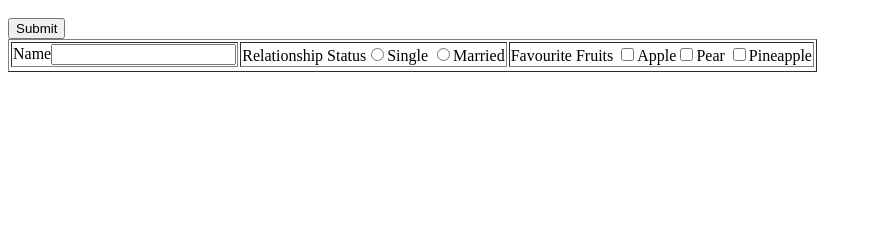
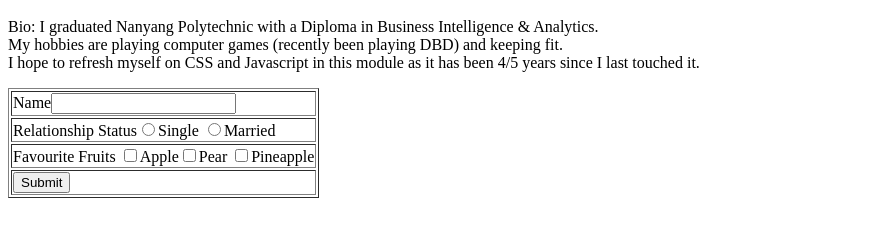
Before and after one commit to AndrewSKY99/AndrewSKY.github.io, a plain HTML site: page index.html in a window 1280 px wide. Shown: the part 48-284 px from the top of the page, without its empty margins (0-872 px from the left). Drawn offline with Linux system fonts and the light colour scheme.

Commit message:
Update index.html

```diff
--- a/index.html
+++ b/index.html
@@ -1,11 +1,14 @@
 <h1>Hello I am Andrew Siew</h1>
+<p>
+  Bio: I graduated Nanyang Polytechnic with a Diploma in Business Intelligence & Analytics.<br/>
+  My hobbies are playing computer games (recently been playing DBD) and keeping fit.<br/>
+  I hope to refresh myself on CSS and Javascript in this module as it has been 4/5 years since I last touched it.
+</p>
 <form>
   <table border='1'>
-    <tr>
-      <td>Name<input type='text'></td>
-      <td>Relationship Status<input type='radio' name='relationship' value='Single'>Single <input type='radio' name="relationship" value='Married'>Married</td>
-      <td>Favourite Fruits <input type='checkbox' name="fruits[]" value='Apple'>Apple<input type='checkbox' name="fruits[]">Pear <input type='checkbox' name="fruits[]">Pineapple</td>
-    </tr>
-    <tr><input type='submit'></tr>
+    <tr><td>Name<input type='text'></td></tr>
+    <tr><td>Relationship Status<input type='radio' name='relationship' value='Single'>Single <input type='radio' name="relationship" value='Married'>Married</td></tr>
+    <tr><td>Favourite Fruits <input type='checkbox' name="fruits[]" value='Apple'>Apple<input type='checkbox' name="fruits[]">Pear <input type='checkbox' name="fruits[]">Pineapple</td></tr>
+    <tr><td><input type='submit'></td></tr>
   </table>
 </form>
```
